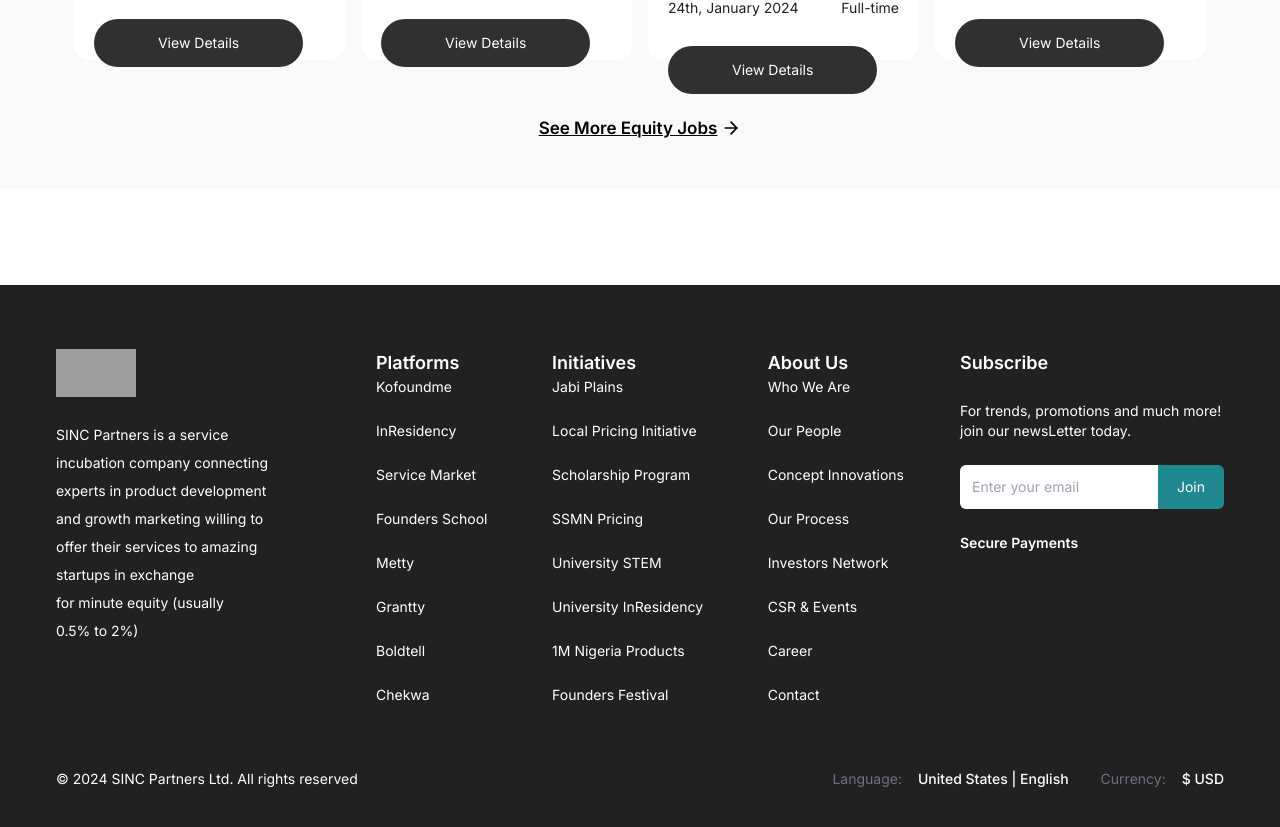
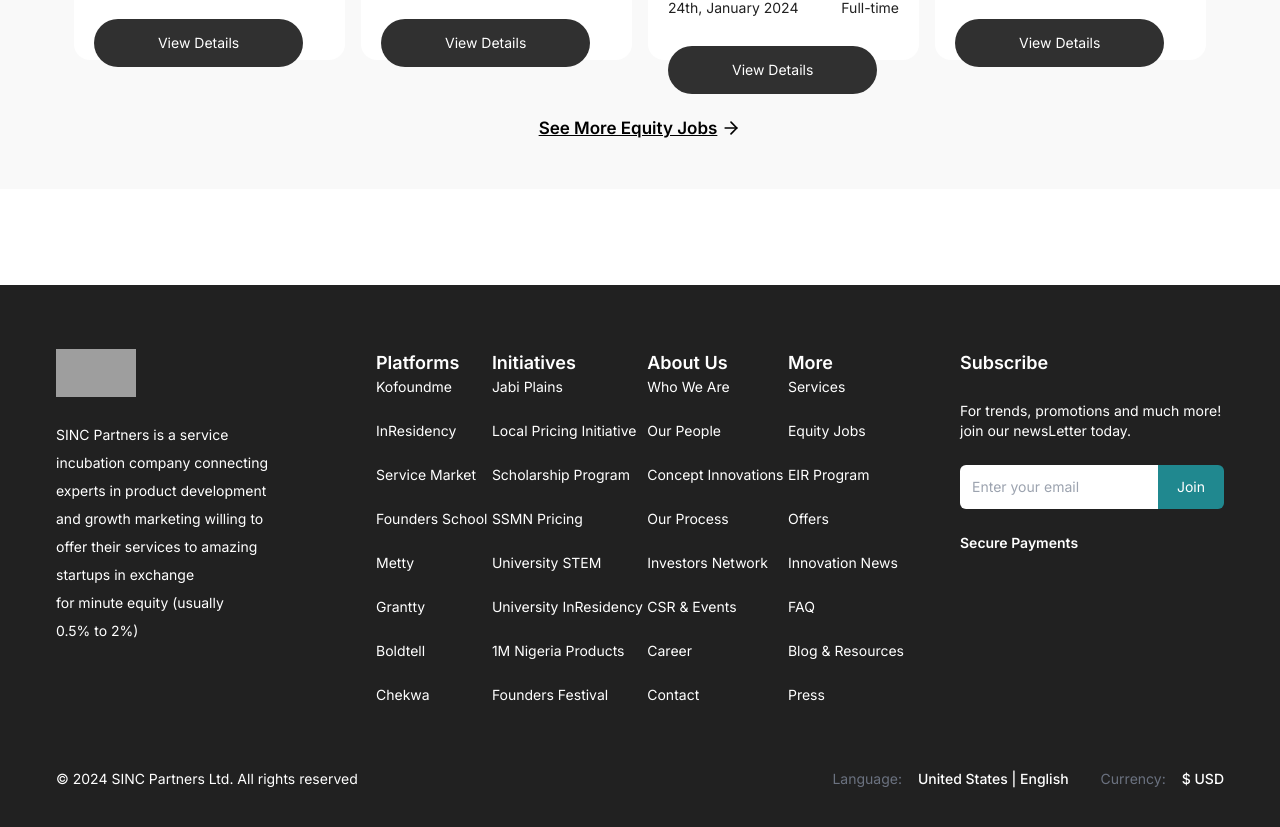
Before and after one commit to agausha/sinc-homepage, a Next.js app: page / in a window 1280 px wide. Shown: the part 7022-7849 px from the top of the page. Built offline with nearby package versions, Linux system fonts and the light colour scheme; grey boxes are pictures that could not be loaded.

Commit message:
Update footer links

```diff
--- a/components/footer/Footer.tsx
+++ b/components/footer/Footer.tsx
@@ -93,6 +93,19 @@ function Footer() {
               <Link href="">Contact</Link>
             </div>
           </div>
+          <div className="flex flex-col justify-between">
+            <h1 className="font-semibold text-lg">More</h1>
+            <div className="flex flex-col gap-6">
+              <Link href="">Services</Link>
+              <Link href="">Equity Jobs</Link>
+              <Link href="">EIR Program</Link>
+              <Link href="">Offers</Link>
+              <Link href="">Innovation News</Link>
+              <Link href="">FAQ</Link>
+              <Link href="">Blog & Resources</Link>
+              <Link href="">Press</Link>
+            </div>
+          </div>
         </div>
 
         {/* RIGHT */}
```
